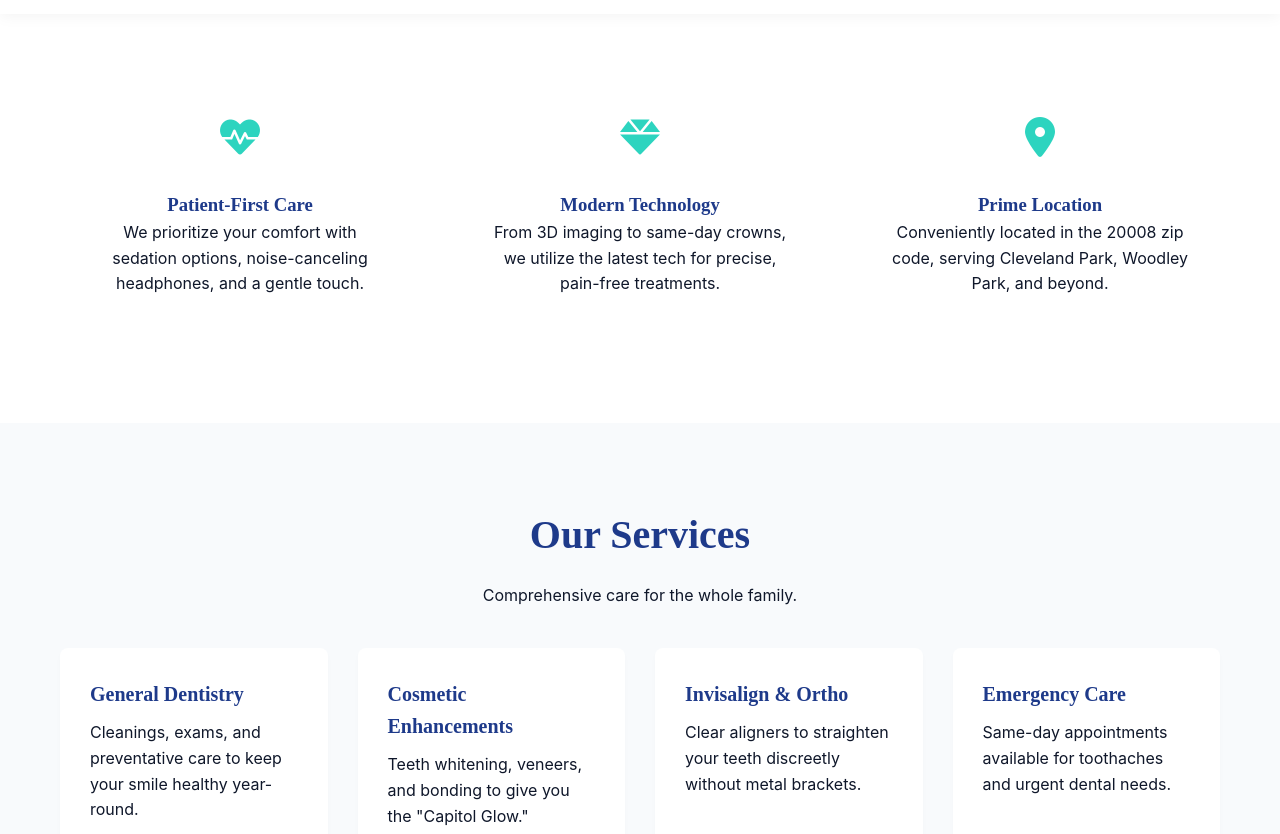
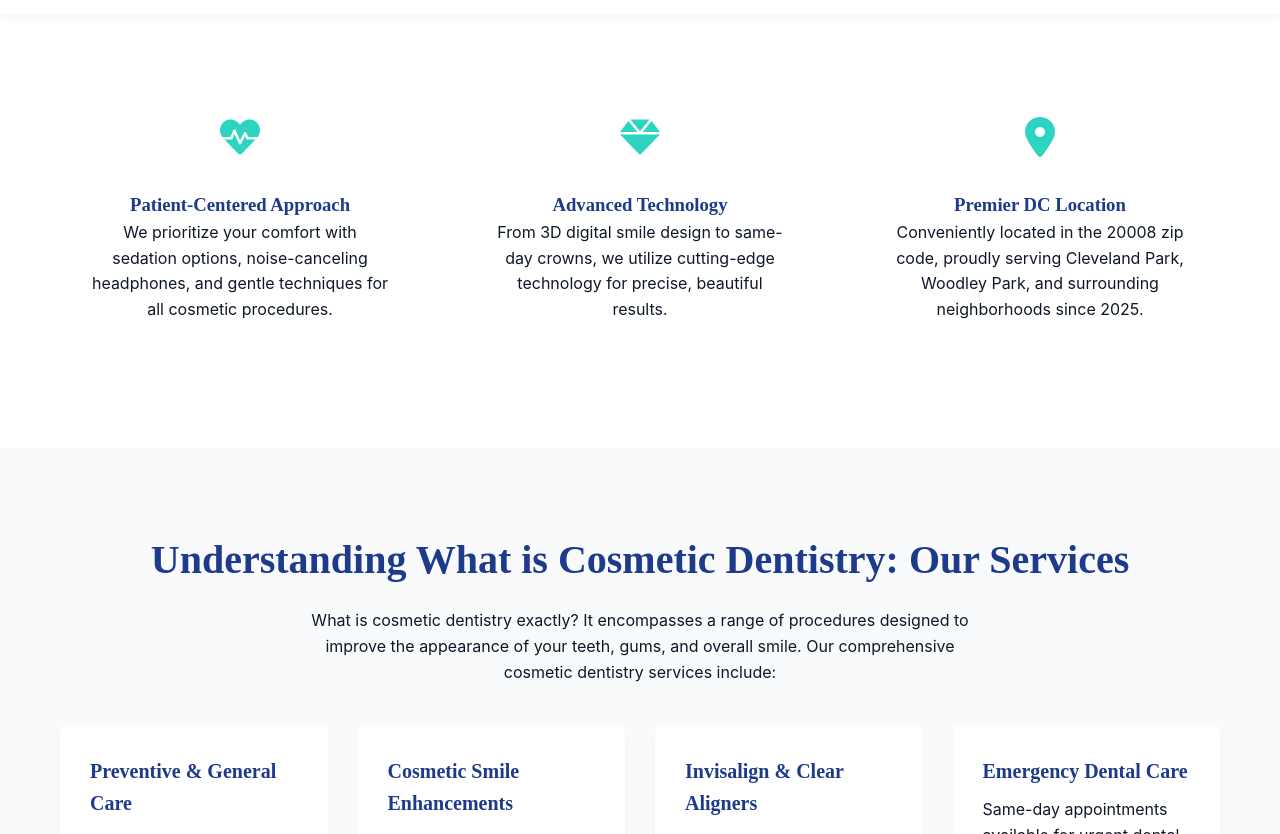
Before and after one commit to asquitt/asquitt.github.io, a Jekyll site: the page index.html, which Jekyll copies as it is, in a window 1280 px wide and 900 px high, scrolled down 748 px, cut to the strip 66-900 px from the top of the window. Built offline with Jekyll 4.4.1, drawn with Linux system fonts in a browser that asks for light colours; some of the changed text lies outside the part shown.

Commit message:
Refresh and update content: index.html

```diff
--- a/index.html
+++ b/index.html
@@ -4,7 +4,9 @@
 <head>
 <meta charset="utf-8">
 <meta content="width=device-width, initial-scale=1.0" name="viewport">
-<title>Connecticut Ave Dental Studio | Washington DC</title><link href="https://asquitt.github.io" rel="canonical">
+<title>What is Cosmetic Dentistry? | Connecticut Ave Dental Studio | Washington DC</title>
+<meta name="description" content="Discover what is cosmetic dentistry and how it can transform your smile. Connecticut Ave Dental Studio offers premier cosmetic dentistry services in Washington DC including veneers, whitening, and smile makeovers.">
+<link href="https://asquitt.github.io" rel="canonical">
 <link href="https://cdnjs.cloudflare.com/ajax/libs/font-awesome/6.0.0/css/all.min.css" rel="stylesheet">
 <style>
         /* --- VARIABLES & RESET --- */
@@ -151,63 +153,64 @@
 </header>
 <section class="hero">
 <div class="container hero-content">
-<h1>Refined Dentistry in the<br>Heart of DC</h1>
-<p>Experience world-class dental care on Connecticut Avenue. We combine modern technology with neighborhood warmth.</p>
-<a class="btn" href="#contact">Schedule Appointment</a>
-<a class="btn btn-outline" href="#services" style="margin-left: 10px;">Our Services</a>
- <a class="btn" href="/contact">Book Your Free Consultation</a></div>
+<h1>What is Cosmetic Dentistry?<br>Expert Care in DC</h1>
+<p>Wondering what is cosmetic dentistry? It's the art and science of enhancing your smile's beauty through advanced dental procedures. Experience world-class cosmetic dentistry on Connecticut Avenue, where we combine modern technology with personalized care to create stunning smile transformations.</p>
+<a class="btn" href="#contact">Schedule Consultation</a>
+<a class="btn btn-outline" href="#services" style="margin-left: 10px;">Explore Services</a>
+</div>
 </section>
 <section class="features" id="about">
 <div class="container">
 <div class="features-grid">
 <div class="feature-card">
 <div class="icon-box"><i class="fas fa-heart-pulse"></i></div>
-<h3>Patient-First Care</h3>
-<p>We prioritize your comfort with sedation options, noise-canceling headphones, and a gentle touch.</p>
+<h3>Patient-Centered Approach</h3>
+<p>We prioritize your comfort with sedation options, noise-canceling headphones, and gentle techniques for all cosmetic procedures.</p>
 </div>
 <div class="feature-card">
 <div class="icon-box"><i class="fas fa-gem"></i></div>
-<h3>Modern Technology</h3>
-<p>From 3D imaging to same-day crowns, we utilize the latest tech for precise, pain-free treatments.</p>
+<h3>Advanced Technology</h3>
+<p>From 3D digital smile design to same-day crowns, we utilize cutting-edge technology for precise, beautiful results.</p>
 </div>
 <div class="feature-card">
 <div class="icon-box"><i class="fas fa-map-marker-alt"></i></div>
-<h3>Prime Location</h3>
-<p>Conveniently located in the 20008 zip code, serving Cleveland Park, Woodley Park, and beyond.</p>
+<h3>Premier DC Location</h3>
+<p>Conveniently located in the 20008 zip code, proudly serving Cleveland Park, Woodley Park, and surrounding neighborhoods since 2025.</p>
 </div>
 </div>
 </div>
 </section>
 <section class="services" id="services">
 <div class="container">
-<h2>Our Services</h2>
-<p style="text-align: center; max-width: 600px; margin: 0 auto;">Comprehensive care for the whole family.</p>
+<h2>Understanding What is Cosmetic Dentistry: Our Services</h2>
+<p style="text-align: center; max-width: 700px; margin: 0 auto;">What is cosmetic dentistry exactly? It encompasses a range of procedures designed to improve the appearance of your teeth, gums, and overall smile. Our comprehensive cosmetic dentistry services include:</p>
 <div class="service-grid">
 <div class="service-card">
-<h3>General Dentistry</h3>
-<p>Cleanings, exams, and preventative care to keep your smile healthy year-round.</p>
+<h3>Preventive & General Care</h3>
+<p>Professional cleanings, comprehensive exams, and preventative treatments to maintain your oral health foundation.</p>
 </div>
 <div class="service-card">
-<h3>Cosmetic Enhancements</h3>
-<p>Teeth whitening, veneers, and bonding to give you the "Capitol Glow."</p>
+<h3>Cosmetic Smile Enhancements</h3>
+<p>Professional teeth whitening, porcelain veneers, and cosmetic bonding to achieve your perfect "Capitol Glow" smile.</p>
 </div>
 <div class="service-card">
-<h3>Invisalign &amp; Ortho</h3>
-<p>Clear aligners to straighten your teeth discreetly without metal brackets.</p>
+<h3>Invisalign & Clear Aligners</h3>
+<p>Discreet orthodontic treatment with clear aligners to straighten your teeth without traditional metal braces.</p>
 </div>
 <div class="service-card">
-<h3>Emergency Care</h3>
-<p>Same-day appointments available for toothaches and urgent dental needs.</p>
+<h3>Emergency Dental Care</h3>
+<p>Same-day appointments available for urgent dental needs, toothaches, and cosmetic dental emergencies.</p>
 </div>
 </div>
 </div>
 </section>
 <section class="location" id="location">
 <div class="container">
-<h2>Visit Us</h2>
+<h2>Visit Our Cosmetic Dentistry Practice</h2>
 <div class="location-wrapper">
 <div class="contact-info">
 <h3>Connecticut Ave Dental Studio</h3>
+<p>When you're asking "what is cosmetic dentistry," our experienced team is here to guide you through all available options for enhancing your smile.</p>
 <br>
 <div class="info-item">
 <i class="fas fa-map-pin"></i>
@@ -242,11 +245,11 @@
 </div>
 </div>
 </section>
-<section class="cta-section" style="text-align: center; padding: 60px 20px; background: linear-gradient(135deg, #1e3a8a 0%, #3b82f6 100%); color: white;"><h2 style="margin-bottom: 20px; font-size: 2rem; color: white;">Ready to Get Started?</h2><a class="btn" href="/contact" style="background: #2dd4bf; color: #1e3a8a; font-weight: 700;">Book Your Free Consultation</a></section><footer id="contact">
+<section class="cta-section" style="text-align: center; padding: 60px 20px; background: linear-gradient(135deg, #1e3a8a 0%, #3b82f6 100%); color: white;"><h2 style="margin-bottom: 20px; font-size: 2rem; color: white;">Ready to Transform Your Smile in 2025?</h2><p style="margin-bottom: 30px; font-size: 1.1rem;">Now that you understand what is cosmetic dentistry, take the next step toward your dream smile with a personalized consultation.</p><a class="btn" href="/contact" style="background: #2dd4bf; color: #1e3a8a; font-weight: 700;">Book Your Free Cosmetic Consultation</a></section><footer id="contact">
 <div class="container">
 <div class="footer-content">
 <h3>ConnAve Dental</h3>
-<p>Bringing smiles to Washington DC since 2025.</p>
+<p>Transforming smiles in Washington DC with expert cosmetic dentistry since 2025.</p>
 <div style="font-size: 1.5rem; margin-top: 20px;">
 <i class="fab fa-instagram" style="margin: 0 10px;"></i>
 <i class="fab fa-facebook" style="margin: 0 10px;"></i>
@@ -254,7 +257,7 @@
 </div>
 </div>
 <div class="copyright">
-                &copy; 2026 Connecticut Ave Dental Studio. All Rights Reserved.
+                &copy; 2025 Connecticut Ave Dental Studio. All Rights Reserved.
             </div>
 </div>
 </footer>
```
